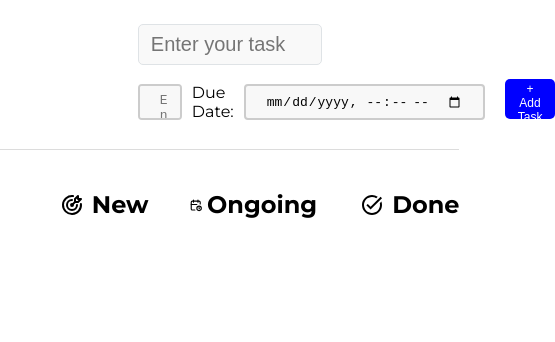
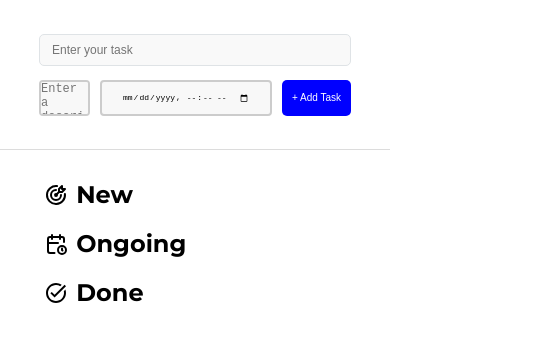
Before and after one commit to ayoncoding404/Todo-List-App, a React (Vite) app: page / in a window 390 px wide. Shown: the top 342 px of the page, 555 px wide, since content can reach past the window. Built offline with nearby package versions, Linux system fonts and the light colour scheme.

Commit message:
adjust media query

```diff
--- a/src/App.css
+++ b/src/App.css
@@ -15,3 +15,19 @@
   margin: 20px
 
 }
+
+@media (max-width: 480px) {
+  .app_main {
+    display: flex;
+    flex-direction: column;
+    justify-content: center;
+    align-items: center;
+    flex-wrap: wrap;
+    margin-left: 10px;
+  }
+
+  .task_column {
+    width: 100%;
+    margin: 10px 0;
+  }
+}
--- a/src/Components/TaskCard/TaskCard.module.css
+++ b/src/Components/TaskCard/TaskCard.module.css
@@ -52,3 +52,9 @@
   font-size: 12px;
   color: rgb(145, 145, 145);
 }
+
+@media (max-width: 480px) {
+  .task_card{
+    width: 100%;
+  }
+}
--- a/src/Components/TaskForm/TaskForm.module.css
+++ b/src/Components/TaskForm/TaskForm.module.css
@@ -50,16 +50,6 @@
 
 }
 
-.task_status{
-    font-size: 16px;
-     font-weight: 500;
-     border: 1px solid #999;
-     border-radius: 5px;
-     width: 120px;
-     height: 40px;
-     padding: 0 5px;
-}
-
 .task_submit{
     font-size: 12px;
     font-weight: 500;
@@ -90,3 +80,65 @@
     background-color: #f8f8f8;
     font-size: 13px;
 }
+
+
+/* Media Queries */
+
+@media (max-width: 768px) {
+    .app_header > form {
+        width: 80%;
+    }
+
+    .task_input{
+        width: 100%;
+    }
+
+    .task_form_bottom {
+        gap: 10px;
+    }
+
+    .task_submit {
+        position: relative;
+        width: 100%;
+        margin-left: 0;
+    }
+    .task_description{
+        width: 40px;
+    }
+}
+
+@media (max-width: 480px) {
+    .app_header{
+        display: flex;
+        align-items: center;
+        justify-content: center;
+
+
+    }
+
+
+    .task_input {
+        font-size: 12px;
+    }
+
+    .task_description {
+        font-size: 12px;
+        position: relative;
+        padding: 0;
+
+    }
+
+    .task_submit {
+        font-size: 10px;
+        height: 36px;
+        padding: 3px 10px;
+    }
+
+    .task_date_holder {
+        font-size: 8px;
+    }
+
+    .task_date label {
+        display: none;
+    }
+}
```
